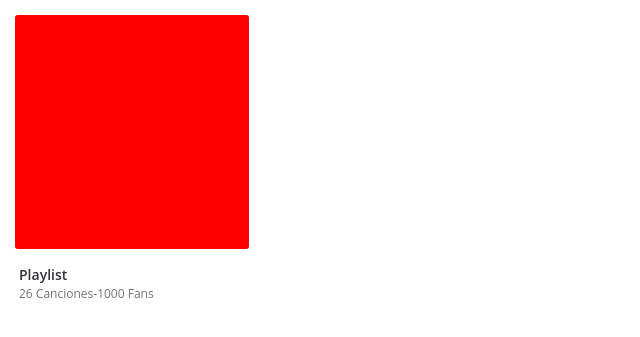
After one commit to Zehuxx/IS501-DEEZER-V1.1, a PHP site: page /xe/playlist.php in a window 1280 px wide. The commit adds this page. Shown: the top 337 px of the page, without its empty margins (0-640 px from the left). Run offline with PHP 8.4, Linux system fonts and the light colour scheme.

Commit message:
otra mas :3

```diff
--- a/biografia.php
+++ b/biografia.php
@@ -1,7 +1,7 @@
 <!DOCTYPE html>
 <html>
 <head>
-	<title>deezer</title>
+	<title>Biografia</title>
 	<meta charset="utf-8">
 	<link rel="stylesheet" type="text/css" href="css/biografia.css">
 </head>
--- /dev/null
+++ b/css/playlist.css
@@ -0,0 +1,48 @@
+body
+{
+	margin: 0;
+	padding: 0;
+}
+
+.Contenedor
+{
+	float: left;
+	margin-top: 15px;
+	margin-left: 15px;
+	position: relative;
+}
+
+.playlist
+{
+	width: 234px;
+	height: 234px;
+	float: left;
+	position: relative;
+	background-color: red;
+	border-top-right-radius: 3px;
+	border-top-left-radius: 3px;
+	border-bottom-right-radius: 3px;
+	border-bottom-left-radius: 3px;
+}
+
+#nombre_playlist
+{
+	color: #32323d;
+    font-family: Open Sans,Arial,sans-serif;
+    font-weight: 600;
+    font-size: 14px;
+    float:left;
+    margin-top: 250px;
+    margin-left: -230px;
+}
+
+#fans_canciones
+{
+	color: #72727d;
+    font-family: Open Sans,Arial,sans-serif;
+    font-weight: 400;
+    font-size: 12px;
+    float: left;
+    margin-top: 270px;
+    margin-left: -230px;
+}
--- a/discografia.php
+++ b/discografia.php
@@ -1,7 +1,7 @@
 <!DOCTYPE html>
 <html>
 <head>
-	<title>deezer</title>
+	<title>Discografia</title>
 	<meta charset="utf-8">
 	<link href="css/bootstrap.min.css" rel="stylesheet">
 	<link rel="stylesheet" type="text/css" href="css/discografia.css">
--- a/js/art.js
+++ b/js/art.js
@@ -22,7 +22,7 @@ $("#link3").click(function(){
 
 if($("#link4").click()){
 $("#link4").click(function(){
-	$("iframe").attr("src","features.php");
+	$("iframe").attr("src","playlist.php");
 })
 }
 
--- /dev/null
+++ b/playlist.php
@@ -0,0 +1,25 @@
+<!DOCTYPE html>
+<html>
+<head>
+		<title>Playlist</title>
+	<meta charset="utf-8">
+	<link href="css/bootstrap.min.css" rel="stylesheet">
+	<link rel="stylesheet" type="text/css" href="css/playlist.css">
+	<link rel="stylesheet" type="text/css" href="fantastic/css/font-awesome.min.css">
+</head>
+<body>
+<div class="Contenedor">
+	<div class="playlist">
+		<div class="opciones">
+			<div class="opt"></div>
+			<div class="opt"></div>
+			<div class="opt"></div>
+		</div>
+	</div>
+	<tr>
+	       <td><a id="nombre_playlist">Playlist</a></td>
+	       <td><span id="fans_canciones">26 Canciones-1000 Fans</span></td>
+    </tr>
+</div>
+</body>
+</html>
--- a/topcanciones.php
+++ b/topcanciones.php
@@ -1,7 +1,7 @@
 <!DOCTYPE html>
 <html>
 <head>
-	<title></title>
+	<title>Top-Canciones</title>
 	<meta charset="utf-8">
 	<link rel="stylesheet" type="text/css" href="css/topcanciones.css">
 	<link href="css/bootstrap.min.css" rel="stylesheet">
```
Also changed, not shown: js/playlist.js (added).
